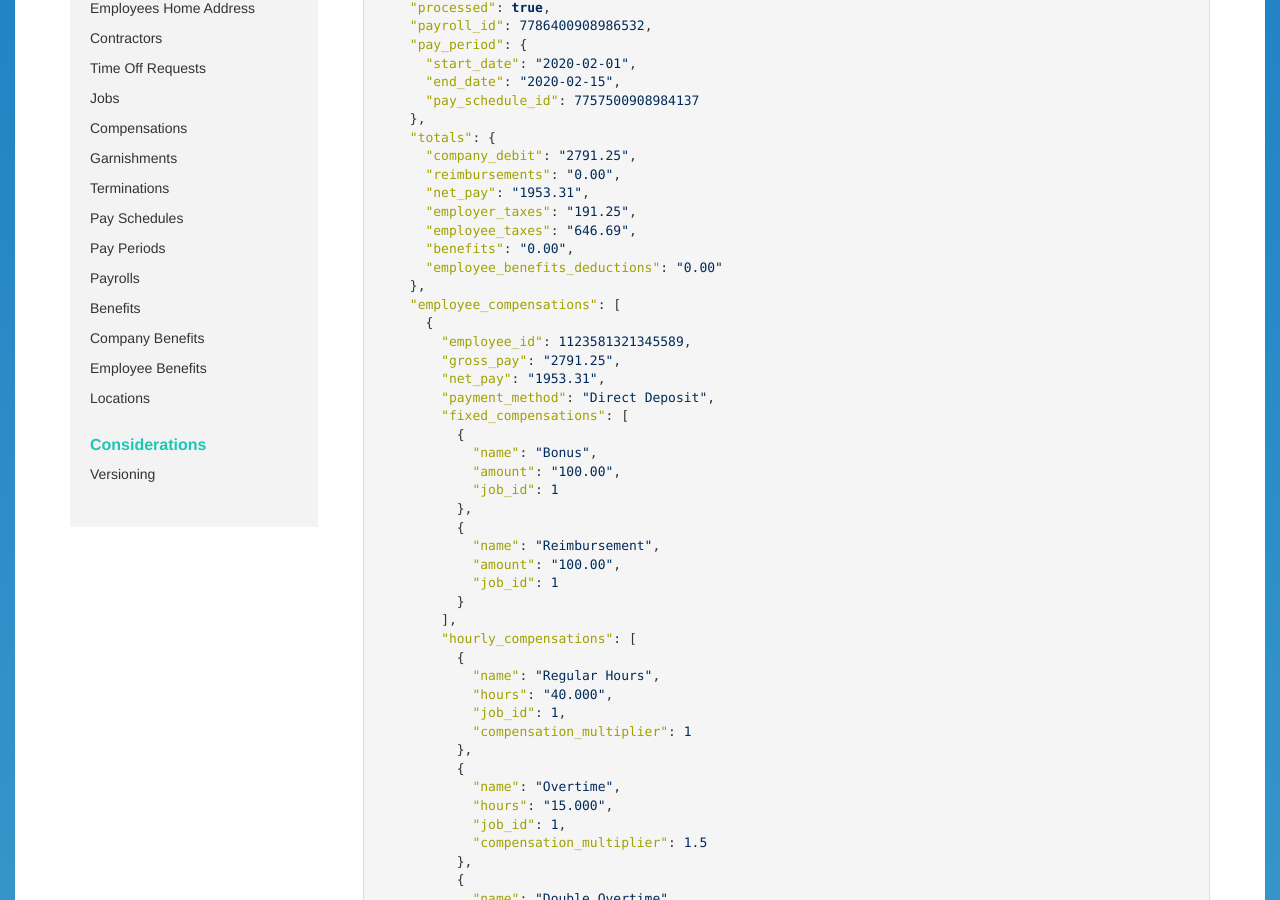
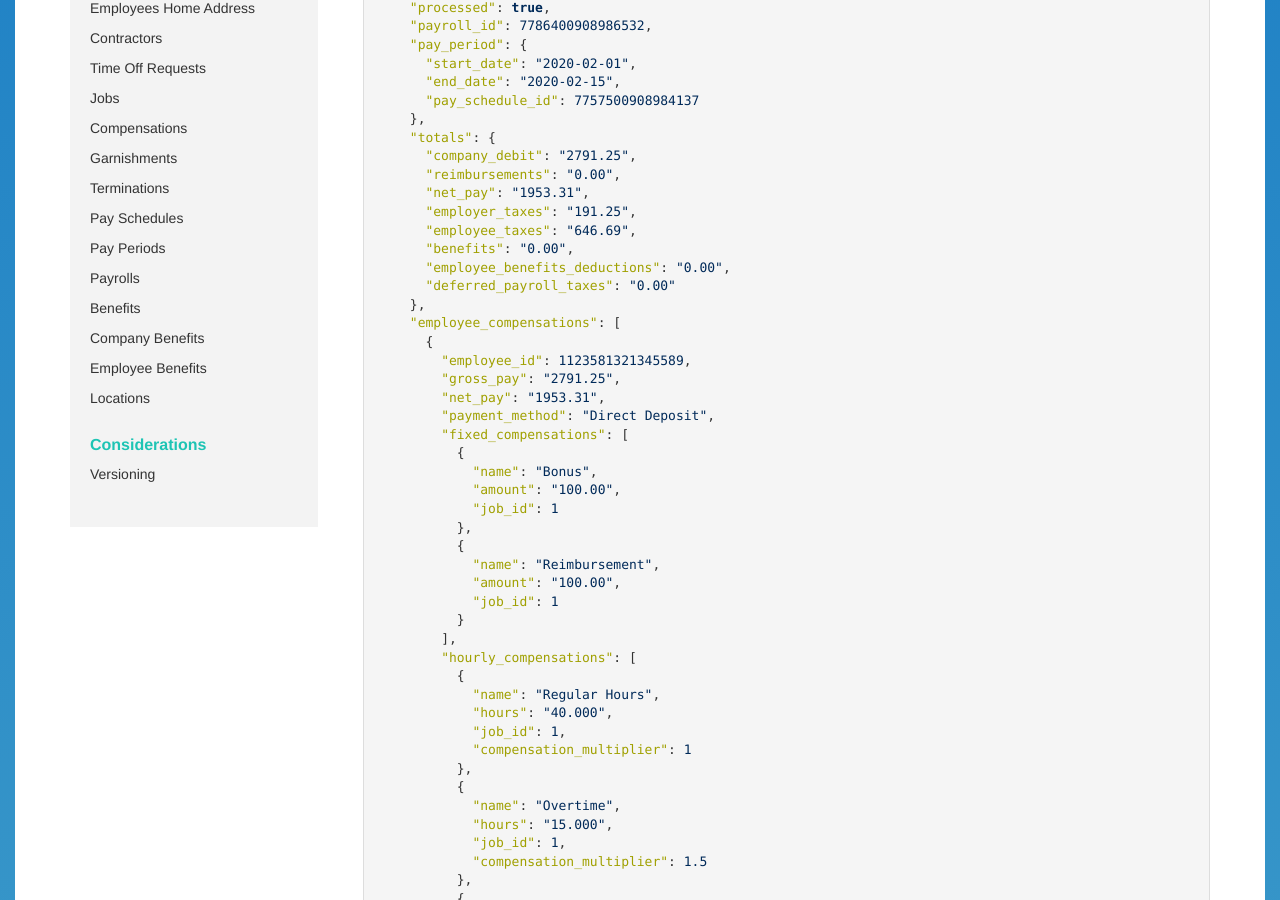
Before and after one commit to Gusto/gusto.github.io, a Jekyll site: the page built from _posts/2013-08-10-payrolls.markdown, in a window 1280 px wide and 900 px high, scrolled down 581 px. Built offline with Jekyll 4.4.1, drawn with Linux system fonts in a browser that asks for light colours; some of the changed text lies outside the part shown.

Commit message:
Fix total example to include deferred_payroll_taxes field

```diff
--- a/_posts/2013-08-10-payrolls.markdown
+++ b/_posts/2013-08-10-payrolls.markdown
@@ -37,7 +37,8 @@ layout: sidebar
       "employer_taxes": "191.25",
       "employee_taxes": "646.69",
       "benefits": "0.00",
-      "employee_benefits_deductions": "0.00"
+      "employee_benefits_deductions": "0.00",
+      "deferred_payroll_taxes": "0.00"
     },
     "employee_compensations": [
       {
@@ -242,7 +243,8 @@ You may provide all, none, or any combination of them to scope the returned data
     "employer_taxes": "191.25",
     "employee_taxes": "646.69",
     "benefits": "0.00",
-    "employee_benefits_deductions": "0.00"
+    "employee_benefits_deductions": "0.00",
+    "deferred_payroll_taxes": "0.00"
   },
   "employee_compensations": [
     {
```
